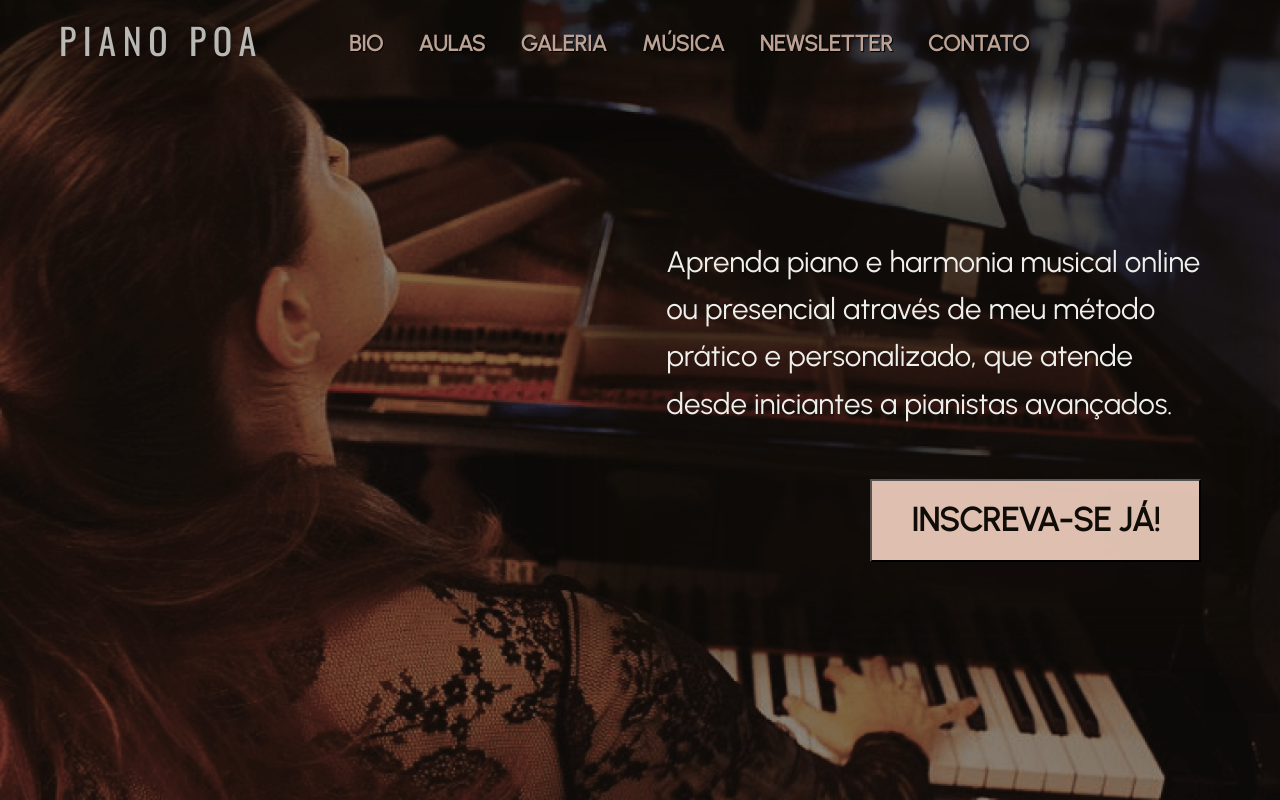
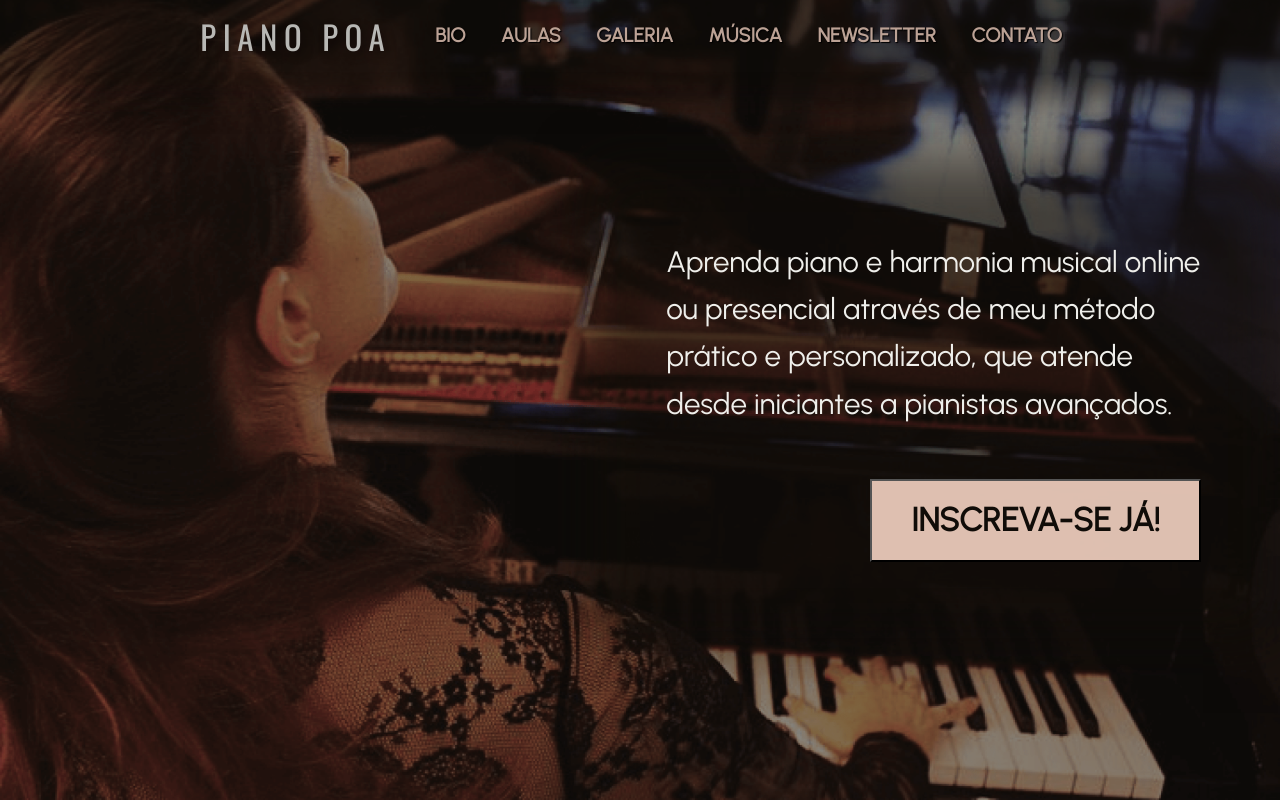
Before and after one commit to roavellarm/pianopoa, a React (Vite) app: page / in a window 1280 px wide. Built offline with nearby package versions, Linux system fonts and the light colour scheme.

Commit message:
Refactor Header to Navbar and add links actions

```diff
--- a/src/Router.tsx
+++ b/src/Router.tsx
@@ -1,11 +1,11 @@
 import { Route, Routes } from 'react-router-dom'
 
-import { Header } from './components/Header'
+import { Navbar } from './components/Navbar'
 import { Home } from './pages/Home'
 
 export const Router = () => (
   <>
-    <Header />
+    <Navbar />
     <Routes>
       <Route path="/" element={<Home />} />
     </Routes>
--- a/src/components/Header/index.tsx
+++ /dev/null
@@ -1,15 +0,0 @@
-import { HeaderContainer, BioSpan, PianoPoaContainer, BioContainer } from './styles'
-
-export const Header = () => (
-  <HeaderContainer>
-    <PianoPoaContainer>PIANO POA</PianoPoaContainer>
-    <BioContainer>
-      <BioSpan>BIO</BioSpan>
-      <BioSpan>AULAS </BioSpan>
-      <BioSpan>GALERIA</BioSpan>
-      <BioSpan>MÚSICA</BioSpan>
-      <BioSpan>NEWSLETTER</BioSpan>
-      <BioSpan>CONTATO</BioSpan>
-    </BioContainer>
-  </HeaderContainer>
-)
--- a/src/components/Header/styles.ts
+++ /dev/null
@@ -1,50 +0,0 @@
-import styled from 'styled-components'
-import theme from '../../styles/theme'
-
-export const HeaderContainer = styled.h1`
-  background: rgba(16, 12, 8, 0.5);
-  box-shadow: 0px 0px 25px 25px rgba(16, 12, 8, 0.5);
-  display: flex;
-  align-items: center;
-  height: 80px;
-  width: 100%;
-  position: fixed;
-  filter: brightness(77%);
-`
-export const PianoPoaContainer = styled.div`
-  font-family: ${theme.fontFamily.oswald};
-  font-size: 36px;
-  margin-left: 4.5rem;
-  letter-spacing: 0.5rem;
-  line-height: 53.35px;
-  text-shadow: 4px 4px 8px rgba(0, 0, 0, 0.51);
-  font-weight: 400;
-  color: rgba(239, 239, 235, 1);
-`
-export const BioContainer = styled.div`
-  width: 50rem;
-  height: 26px;
-  display: flex;
-  align-items: flex-end;
-  justify-content: right;
-  margin-left: 11.1rem;
-  margin-top: 0.7rem;
-
-  @media screen and (max-width: 950px) {
-    display: none;
-  }
-`
-export const BioSpan = styled.span`
-  margin-right: 2.7rem;
-  font-family: ${theme.fontFamily.urbanist};
-  font-size: 22px;
-  line-height: 26.4px;
-  color: rgba(244, 211, 194, 1);
-  text-shadow: 1px 1px 1px #000000;
-  cursor: pointer;
-  transition: ease 0.5s;
-
-  :hover {
-    color: #e7a17e;
-  }
-`
--- /dev/null
+++ b/src/components/Navbar/index.tsx
@@ -0,0 +1,39 @@
+import { useEffect, useState } from 'react'
+import { useNavigate } from 'react-router-dom'
+import { NavbarContainer, NavLink, Brand, LinksWrapper } from './styles'
+
+export const Navbar = () => {
+  const [currentPath, setCurrentPath] = useState(`${window.location.pathname || '/'}`)
+  const navigate = useNavigate()
+
+  useEffect(() => {
+    setCurrentPath(`${window.location.pathname || '/'}`)
+  }, [window.location.pathname]) // eslint-disable-line
+
+  const links = [
+    { label: 'BIO', path: '/bio' },
+    { label: 'AULAS', path: '/aulas' },
+    { label: 'GALERIA', path: '/galeria' },
+    { label: 'MÚSICA', path: '/musica' },
+    { label: 'NEWSLETTER', path: '/newsletter' },
+    { label: 'CONTATO', path: '/contato' },
+  ]
+
+  return (
+    <NavbarContainer>
+      <Brand onClick={() => navigate('/')}>PIANO POA</Brand>
+
+      <LinksWrapper>
+        {links.map((link) => (
+          <NavLink
+            key={link.path}
+            isSelected={currentPath === link.path}
+            onClick={() => navigate(link.path)}
+          >
+            {link.label}
+          </NavLink>
+        ))}
+      </LinksWrapper>
+    </NavbarContainer>
+  )
+}
--- /dev/null
+++ b/src/components/Navbar/styles.ts
@@ -0,0 +1,53 @@
+import styled from 'styled-components'
+import theme from '../../styles/theme'
+
+export const NavbarContainer = styled.h1`
+  display: flex;
+  position: fixed;
+  justify-content: center;
+  align-items: center;
+  height: 5.5rem;
+  width: 100%;
+  background: rgba(16, 12, 8, 0.5);
+  box-shadow: 0px 0px 25px 25px rgba(16, 12, 8, 0.5);
+  filter: brightness(77%);
+`
+export const Brand = styled.div`
+  display: flex;
+  align-items: center;
+  justify-content: center;
+  font-family: ${theme.fontFamily.oswald};
+  font-size: 2.5rem;
+  white-space: nowrap;
+  margin-right: 1rem;
+  letter-spacing: 0.5rem;
+  line-height: 160%;
+  text-shadow: 4px 4px 8px rgba(0, 0, 0, 0.51);
+  font-weight: 400;
+  color: rgba(239, 239, 235, 1);
+  cursor: pointer;
+`
+export const LinksWrapper = styled.div`
+  display: flex;
+  align-items: center;
+  justify-content: space-between;
+  margin-left: 1rem;
+
+  @media screen and (max-width: 750px) {
+    display: none;
+  }
+`
+export const NavLink = styled.span<{ isSelected: boolean }>`
+  margin: 0 1.35rem;
+  font-family: ${theme.fontFamily.urbanist};
+  font-size: 1.5rem;
+  line-height: 160%;
+  color: ${({ isSelected }) => (isSelected ? '#90948D' : 'rgba(244, 211, 194, 1)')};
+  text-shadow: 1px 1px 1px #000000;
+  cursor: pointer;
+  transition: ease 0.5s;
+
+  :hover {
+    color: #e7a17e;
+  }
+`
```
